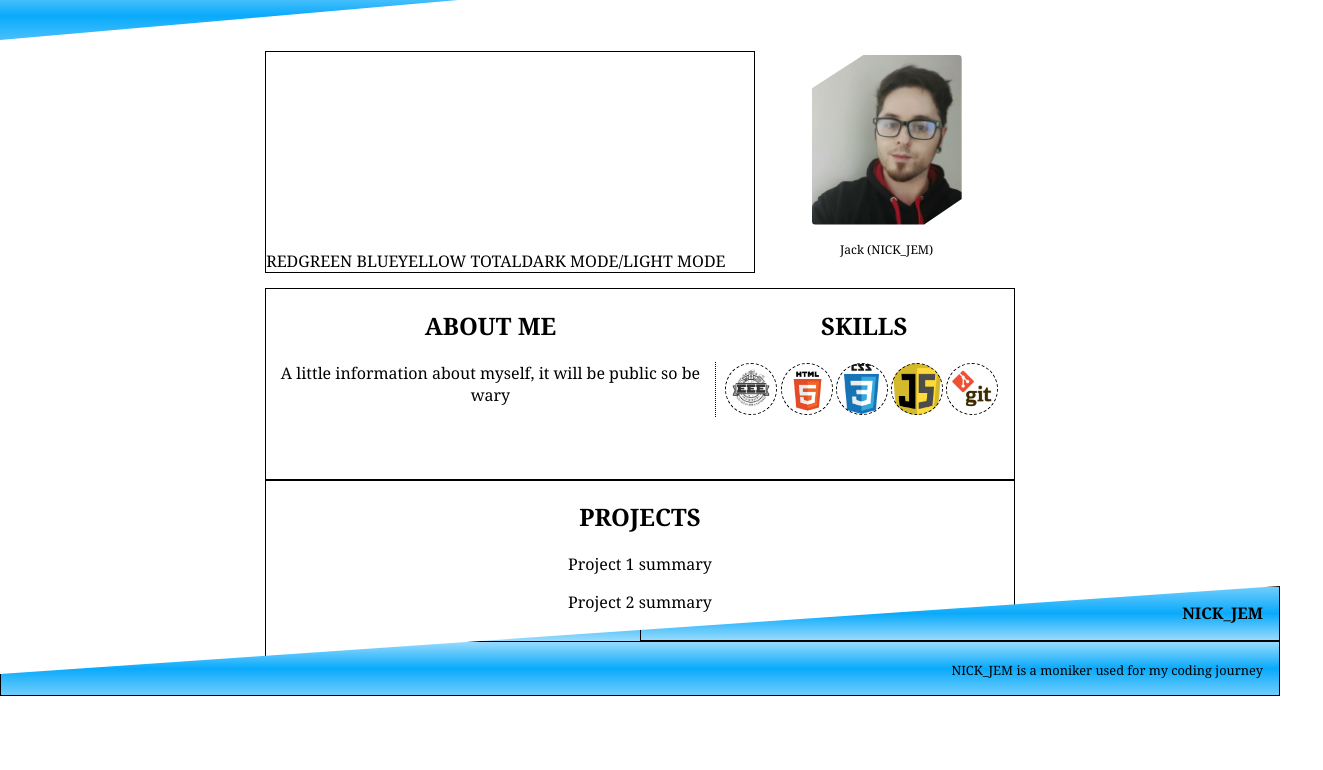
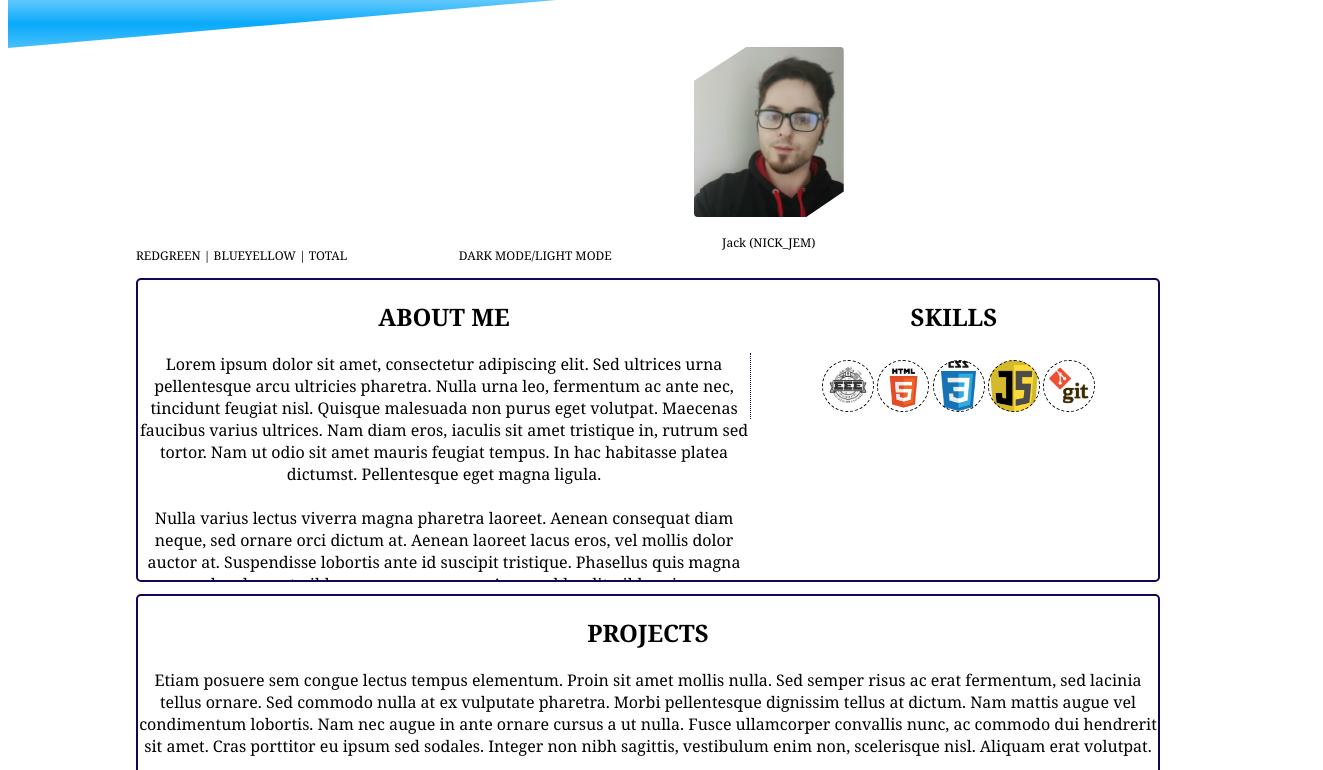
Before and after one commit to NICK-JEM/portfolioSite, a plain HTML site: page html/index.html in a window 1280 px wide. Shown: the part 104-874 px from the top of the page, 1323 px wide, since content can reach past the window. Before the commit the page ends 800 px from the top, so only its background shows below. Drawn offline with Linux system fonts and the light colour scheme.

Commit message:
overhaul layout. add scroll

```diff
--- a/html/index.html
+++ b/html/index.html
@@ -10,6 +10,7 @@
     </head>
 
     <body>
+        <div class="HeadBG"></div>
 
         <header>
 
@@ -32,8 +33,8 @@
             <div id="toggles">
 
                 <div id="colorBlind">
-                    <label>REDGREEN</label>
-                    <label>BLUEYELLOW</label>
+                    <label>REDGREEN | </label>
+                    <label>BLUEYELLOW | </label>
                     <label>TOTAL</label>
                 </div>
 
@@ -53,7 +54,7 @@
 
                <div id="about">
                     <h2>ABOUT ME</h2>
-                    <p>A little information about myself, it will be public so be wary</p>
+                    <p>Lorem ipsum dolor sit amet, consectetur adipiscing elit. Sed ultrices urna pellentesque arcu ultricies pharetra. Nulla urna leo, fermentum ac ante nec, tincidunt feugiat nisl. Quisque malesuada non purus eget volutpat. Maecenas faucibus varius ultrices. Nam diam eros, iaculis sit amet tristique in, rutrum sed tortor. Nam ut odio sit amet mauris feugiat tempus. In hac habitasse platea dictumst. Pellentesque eget magna ligula.<br><br>Nulla varius lectus viverra magna pharetra laoreet. Aenean consequat diam neque, sed ornare orci dictum at. Aenean laoreet lacus eros, vel mollis dolor auctor at. Suspendisse lobortis ante id suscipit tristique. Phasellus quis magna commodo, placerat nibh nec, posuere quam. Aenean blandit nibh quis cursus efficitur. In hac habitasse platea dictumst. Duis fringilla nulla tortor, nec maximus purus euismod sit amet.</p>
                 </div>
 
                 <div id="skills">
@@ -73,17 +74,18 @@
                 <h2>PROJECTS</h2>
                 <div id="projOne">
                     <div id="ScreenOne"></div>
-                    <p>Project 1 summary</p>
+                    <p>Etiam posuere sem congue lectus tempus elementum. Proin sit amet mollis nulla. Sed semper risus ac erat fermentum, sed lacinia tellus ornare. Sed commodo nulla at ex vulputate pharetra. Morbi pellentesque dignissim tellus at dictum. Nam mattis augue vel condimentum lobortis. Nam nec augue in ante ornare cursus a ut nulla. Fusce ullamcorper convallis nunc, ac commodo dui hendrerit sit amet. Cras porttitor eu ipsum sed sodales. Integer non nibh sagittis, vestibulum enim non, scelerisque nisl. Aliquam erat volutpat.</p>
                 </div>
 
                 <div id="projTwo">
                     <div id="ScreenTwo"></div>
-                    <p>Project 2 summary</p>
+                    <p>Praesent eleifend, felis nec laoreet ullamcorper, diam sem dignissim libero, nec dignissim sem mi eu felis. Donec volutpat augue eu maximus pharetra. Vestibulum ante ipsum primis in faucibus orci luctus et ultrices posuere cubilia curae; In hac habitasse platea dictumst. Nunc vel varius enim, non imperdiet lorem. In mattis lorem tortor, vitae tempor nisi viverra ac. Proin aliquam mauris sed ante vulputate euismod. Donec tristique tortor et sodales pellentesque. Nunc condimentum turpis nec sapien cursus, id fringilla tortor euismod. Quisque eu sem justo. Phasellus purus erat, malesuada sit amet luctus vitae, facilisis vel urna. Suspendisse eget nisi.</p>
                 </div>
             </div>
 
         </main>
 
+        <div class="footBG"></div>
 
         <footer>
             <div id="author">NICK_JEM</div>
--- a/resources/css/style.css
+++ b/resources/css/style.css
@@ -2,26 +2,29 @@ html {
     font-family: "Calisto MT", "Georgia", serif;
     font-size: 16px;
     text-align: center;
+    margin: 0%;
+    padding: 0%;
 }
 
 body {
     display: grid;
     grid-template-columns: 10% 80% 10%;
-    min-width: 500px;
+    grid-template-rows: 1fr 3fr 1fr;
+    width: 100%;
+    height: 100vh;
+    overflow: auto;
 }
 
 header {
     display: grid;
+    grid-row: 1 / 2;
+    grid-column: 1 / span 3;
     grid-template-rows: 40% 60%;
     grid-template-columns: 25% 25% 50%;
-    z-index: 1;
-    position: fixed;
     width: 100%;
     height: 160px;
-    top: 0;
-    left: 0;
     background: linear-gradient(#73CEFC, #09AAFB, #9CDCFC, #09AAFB, #73CEFC);
-    clip-path: polygon(100% 0%, 0% 0%, 0% 100%, 0% 90%, 100% 20%);
+    clip-path: polygon(100% 0%, 0% 0%, 0% 100%, 0% 90%, 100% 20%)
 }
 
 h1 {
@@ -56,23 +59,24 @@ main {
     display: grid;
     justify-content: center;
     align-items: center;
-    grid-column-start: 2;
-    grid-column-end: 3;
-    margin-top: 130px;
-    grid-template-rows: 40% 30% 30%;
-    height: 100%;
+    grid-column: 2 / 3;
+    grid-row: 1 / 2;
+    margin-top: 100px;
+    grid-template-rows: 1fr 1fr 2fr;
+    height: 1200px;
 }
 
 #toggles {
     display: flex;
     height: 220px;
+    font-size: 12px;
+    justify-content:space-between;
     align-items: flex-end;
-    border: 1px solid black;
 }
 
 #image {
     display: grid;
-    justify-content: center;
+    justify-content: flex-end;
     align-items: center;
     text-align: center;
     grid-template-rows: 80% 20%;
@@ -86,42 +90,57 @@ main {
 #bio {
     display: grid;
     grid-template-columns: 60% 40%;
+    grid-template-rows: 132px 1fr;
     grid-column: 1 / span 2;
     grid-row: 2 / span 1;
     height: 100%;
-    border: 1px solid black;
+    overflow-y: auto;
+    margin-bottom: 3rem;
+    border: 2px solid #190357;
+    border-radius: 5px;
 }
 
-/*#about {
-
-}*/
-
+#about {
+    grid-column: 1 / 2;
+    grid-row: 1 / span 2;
+}
+#skills {
+    grid-column: 2 / 3;
+    grid-row: 1 / 2;
+}
 .icons {
     display: flex;
     flex-direction: row;
+    align-items: center;
+    justify-content: center;
+    height: 50%;
     grid-column: 2 / 3;
     padding-left: 0.5rem;
-    border-left: 1px dotted #000000;
+    border-left: 1px dotted #190357;
 }
 
 #projects {
     grid-column: 1 / 3;
     grid-row: 3 / 4;
     height: 100%;
-    border: 1px solid black;
+    overflow-y: scroll;
+    margin-top: 1rem;
+    margin-bottom: 2rem;
+    border: 2px solid #190357;
+    background-color: #FFFFFF;
+    border-radius: 5px;
 }
+
 
 
 footer {
     display: grid;
+    grid-column: 1 / span 4;
+    grid-row: 2 / 3;
     grid-template-rows: 50% 50%;
     grid-template-columns: 50% 50%;
-    z-index: 1;
-    position: fixed;
-    height: 110px;
+    height: 90px;
     width: 100%;
-    bottom: 0;
-    left: 0;
     background: linear-gradient(#73CEFC, #09AAFB, #9CDCFC, #09AAFB, #73CEFC);
     clip-path: polygon(100% 0%, 0% 80%, 0% 100%, 100% 100%);
 }
@@ -132,8 +151,6 @@ footer {
     justify-content: flex-end;
     align-items: flex-end;
     padding-right: 1rem;
-    padding-bottom: 1rem;
-    border: 1px solid black;
 }
 
 #author {
@@ -144,6 +161,7 @@ footer {
 
 #other {
     font-size: 0.8rem;
+    padding-bottom: 1rem;
     grid-column-start: 1;
     grid-column-end: 3;
 }
```
